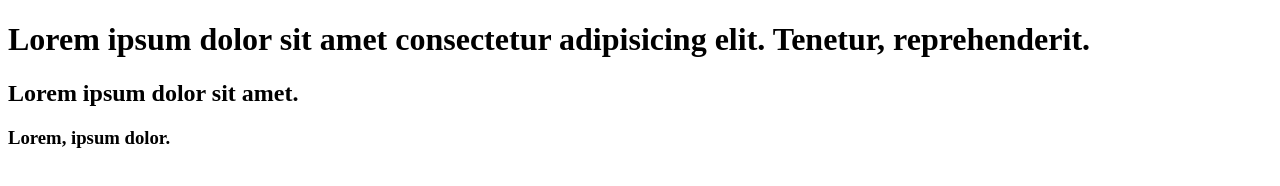
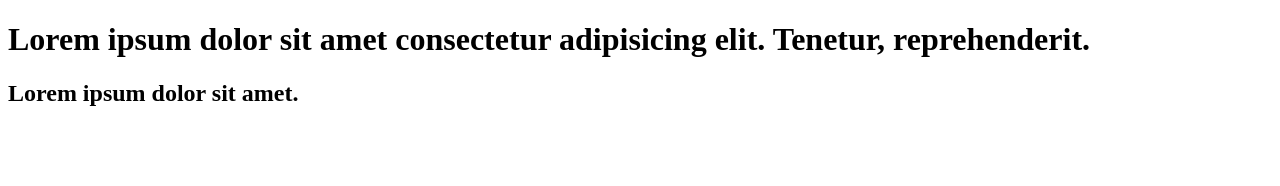
Before and after one commit to Shephard010/Tutorial-fullstack-GoIT2023, a plain HTML site: page index.html in a window 1280 px wide. Drawn offline with Linux system fonts and the light colour scheme.

Commit message:
Update index.html

```diff
--- a/index.html
+++ b/index.html
@@ -12,6 +12,5 @@
       reprehenderit.
     </h1>
     <h2>Lorem ipsum dolor sit amet.</h2>
-    <h3>Lorem, ipsum dolor.</h3>
   </body>
 </html>
```
